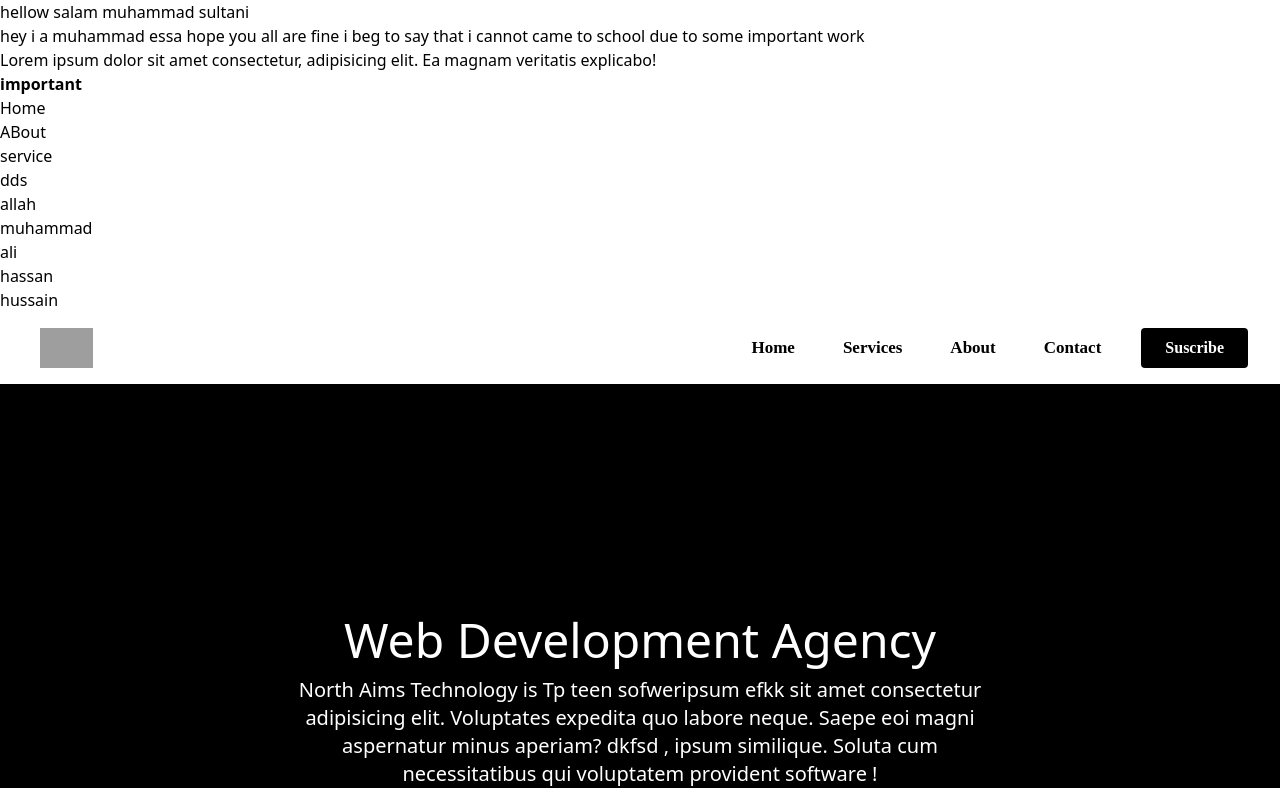
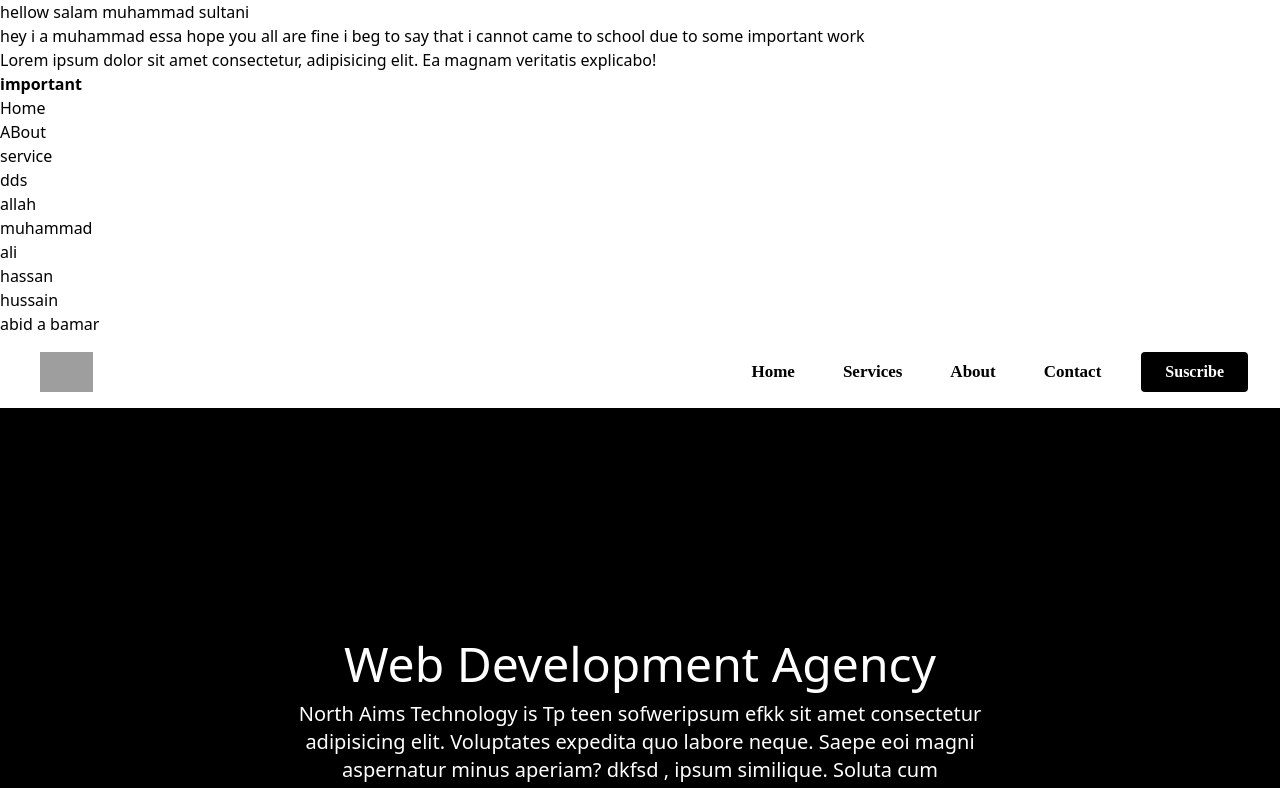
Before and after one commit to MuhammadEssa-514/Random-React-Pratice, a React (Create React App) app: page / in a window 1280 px wide. Shown: the top 788 px of the page. Built offline with nearby package versions, Linux system fonts and the light colour scheme; grey boxes are pictures that could not be loaded.

Commit message:
add menu 6

```diff
--- a/src/App.js
+++ b/src/App.js
@@ -21,6 +21,7 @@ function App() {
     <li>ali</li>
     <li>hassan</li>
     <li>hussain</li>
+    <li>abid a bamar</li>
   </ol>
 
 
```
